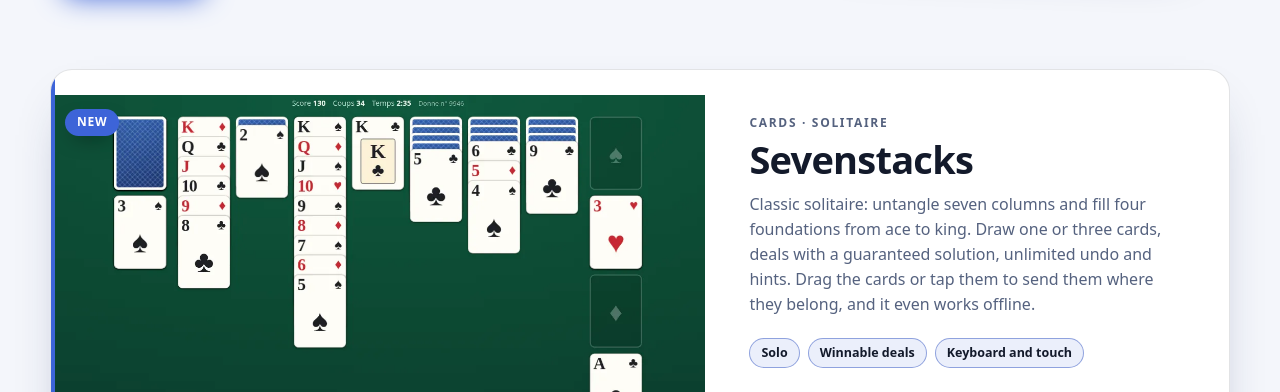
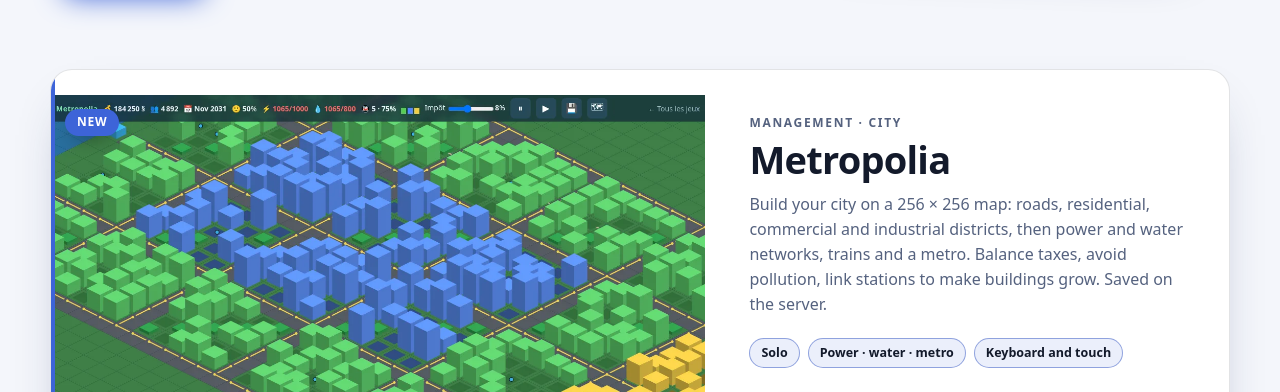
Before and after one commit to OpenPrunus/games, a website: page index.html in a window 1280 px wide. Shown: the part 734-1126 px from the top of the page. Drawn offline with Linux system fonts and the light colour scheme.

Commit message:
Carte Metropolia (treize jeux), badge « Nouveau » déplacé

```diff
--- a/index.html
+++ b/index.html
@@ -4,7 +4,7 @@
   <meta charset="utf-8">
   <meta name="viewport" content="width=device-width, initial-scale=1, viewport-fit=cover">
   <title>Prunus Games</title>
-  <meta name="description" content="Douze jeux à jouer dans le navigateur : Chicken Challenge, Gloop Volley, Hillshot, Blockfall, Knock Knock, Cliffwalkers, Brickbash, Kartrush, Pipejump, Vectorstrike, Bramblekin et Sevenstacks. Contre l'ordinateur, à deux ou en ligne, sans compte.">
+  <meta name="description" content="Treize jeux à jouer dans le navigateur : Chicken Challenge, Gloop Volley, Hillshot, Blockfall, Knock Knock, Cliffwalkers, Brickbash, Kartrush, Pipejump, Vectorstrike, Bramblekin, Sevenstacks et Metropolia. Contre l'ordinateur, à deux ou en ligne, sans compte.">
   <meta name="theme-color" content="#0d1424">
   <link rel="manifest" href="manifest.webmanifest">
   <link rel="apple-touch-icon" href="icons/apple-touch-icon.png">
@@ -13,7 +13,7 @@
   <script src="pwa.js" defer></script>
   <meta property="og:type" content="website">
   <meta property="og:title" content="Prunus Games">
-  <meta property="og:description" content="Chicken Challenge, Gloop Volley, Hillshot, Blockfall, Knock Knock, Cliffwalkers, Brickbash, Kartrush, Pipejump, Vectorstrike, Bramblekin, Sevenstacks : douze jeux à jouer dans le navigateur, seul, à deux ou en ligne.">
+  <meta property="og:description" content="Chicken Challenge, Gloop Volley, Hillshot, Blockfall, Knock Knock, Cliffwalkers, Brickbash, Kartrush, Pipejump, Vectorstrike, Bramblekin, Sevenstacks, Metropolia : treize jeux à jouer dans le navigateur, seul, à deux ou en ligne.">
   <meta property="og:image" content="https://games.prunus.dev/assets/og.png">
   <meta property="og:url" content="https://games.prunus.dev/">
   <meta name="twitter:card" content="summary_large_image">
@@ -59,10 +59,27 @@
     <section id="games" class="games" aria-labelledby="games-title">
       <h2 id="games-title" class="sr" data-i18n="gamesTitle"></h2>
 
+      <article class="card" id="metropolia">
+        <a class="shot" href="https://metropolia.prunus.dev" target="_blank" rel="noopener" tabindex="-1" aria-hidden="true">
+          <img src="assets/metropolia.webp" width="1280" height="720" alt="" loading="lazy">
+          <span class="badge" data-i18n="badgeNew"></span>
+        </a>
+        <div class="body">
+          <p class="kind" data-i18n="metroKind"></p>
+          <h3>Metropolia</h3>
+          <p data-i18n="metroText"></p>
+          <ul class="tags">
+            <li data-i18n="tagSolo"></li><li data-i18n="tagCity"></li><li data-i18n="tagTouch"></li>
+          </ul>
+          <div class="actions">
+            <a class="btn primary" href="https://metropolia.prunus.dev" target="_blank" rel="noopener"><span data-i18n="play"></span><span aria-hidden="true"> →</span></a>
+          </div>
+        </div>
+      </article>
+
       <article class="card" id="sevenstacks">
         <a class="shot" href="https://sevenstacks.prunus.dev" target="_blank" rel="noopener" tabindex="-1" aria-hidden="true">
           <img src="assets/sevenstacks.webp" width="1280" height="720" alt="" loading="lazy">
-          <span class="badge" data-i18n="badgeNew"></span>
         </a>
         <div class="body">
           <p class="kind" data-i18n="sevenKind"></p>
--- a/js/main.js
+++ b/js/main.js
@@ -3,7 +3,7 @@ export const DICT = {
   fr: {
     skip: 'Aller aux jeux',
     eyebrow: 'prunus.dev · jeux',
-    heroTitle: 'Douze jeux, <em>aucune installation.</em>',
+    heroTitle: 'Treize jeux, <em>aucune installation.</em>',
     heroLead: 'Des jeux à lancer directement dans le navigateur, sur téléphone comme sur ordinateur : contre l\'ordinateur, à deux sur le même écran ou en ligne avec classement. Pas de compte, pas de pub.',
     factGames: 'jeux à essayer',
     factAccounts: 'compte à créer',
@@ -16,6 +16,9 @@ export const DICT = {
     code: 'Code source',
     bug: 'Signaler un bug sur GitHub',
     bugFoot: 'Un bug ? Dis-le-nous',
+    metroKind: 'Gestion · ville',
+    metroText: 'Bâtis ta ville sur une carte de 256 × 256 : routes, quartiers résidentiels, commerciaux et industriels, puis réseaux d\'électricité et d\'eau, trains et métro. Dose les impôts, évite la pollution, relie les stations pour faire monter les immeubles. Sauvegarde sur le serveur.',
+    tagCity: 'Électricité · eau · métro',
     sevenKind: 'Cartes · solitaire',
     sevenText: 'Le solitaire classique : sept colonnes à démêler, quatre fondations à remplir de l\'as au roi. Tirer une ou trois cartes, des donnes dont une solution est garantie, annulation illimitée et indices. Glissez les cartes ou touchez-les pour qu\'elles se rangent seules, et ça marche même hors ligne.',
     brambleKind: 'Aventure · monde partagé',
@@ -61,7 +64,7 @@ export const DICT = {
   en: {
     skip: 'Skip to the games',
     eyebrow: 'prunus.dev · games',
-    heroTitle: 'Twelve games, <em>nothing to install.</em>',
+    heroTitle: 'Thirteen games, <em>nothing to install.</em>',
     heroLead: 'Games you launch straight from the browser, on a phone or on a computer: against the computer, two on the same screen, or online with a leaderboard. No account, no ads.',
     factGames: 'games to try',
     factAccounts: 'account to create',
@@ -74,6 +77,9 @@ export const DICT = {
     code: 'Source code',
     bug: 'Report a bug on GitHub',
     bugFoot: 'Found a bug? Tell us',
+    metroKind: 'Management · city',
+    metroText: 'Build your city on a 256 × 256 map: roads, residential, commercial and industrial districts, then power and water networks, trains and a metro. Balance taxes, avoid pollution, link stations to make buildings grow. Saved on the server.',
+    tagCity: 'Power · water · metro',
     sevenKind: 'Cards · solitaire',
     sevenText: 'Classic solitaire: untangle seven columns and fill four foundations from ace to king. Draw one or three cards, deals with a guaranteed solution, unlimited undo and hints. Drag the cards or tap them to send them where they belong, and it even works offline.',
     brambleKind: 'Adventure · shared world',
```
Also changed, not shown: tests/page.test.js (+5 -2 lines), README.md, assets/metropolia.webp (added).
